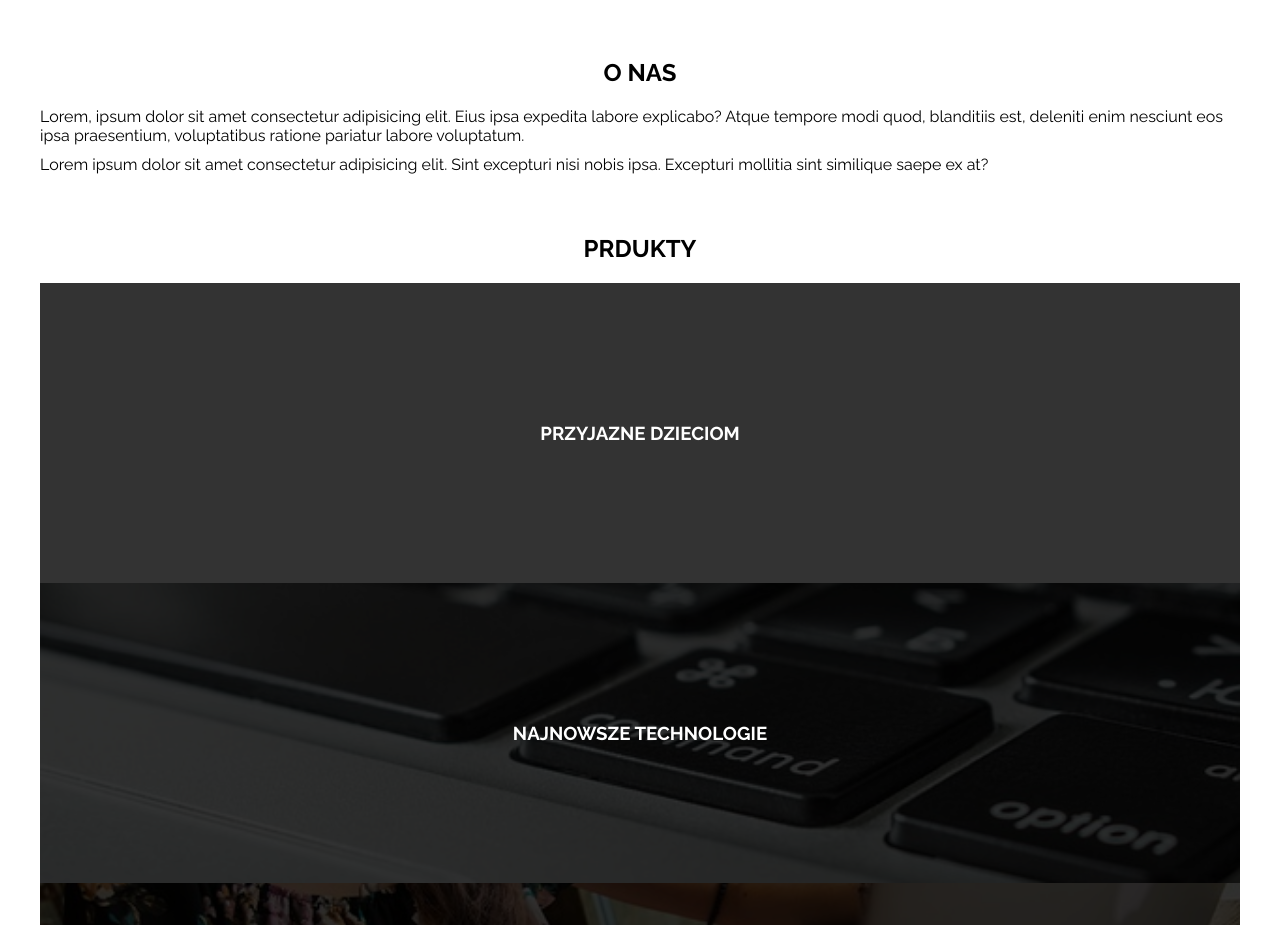
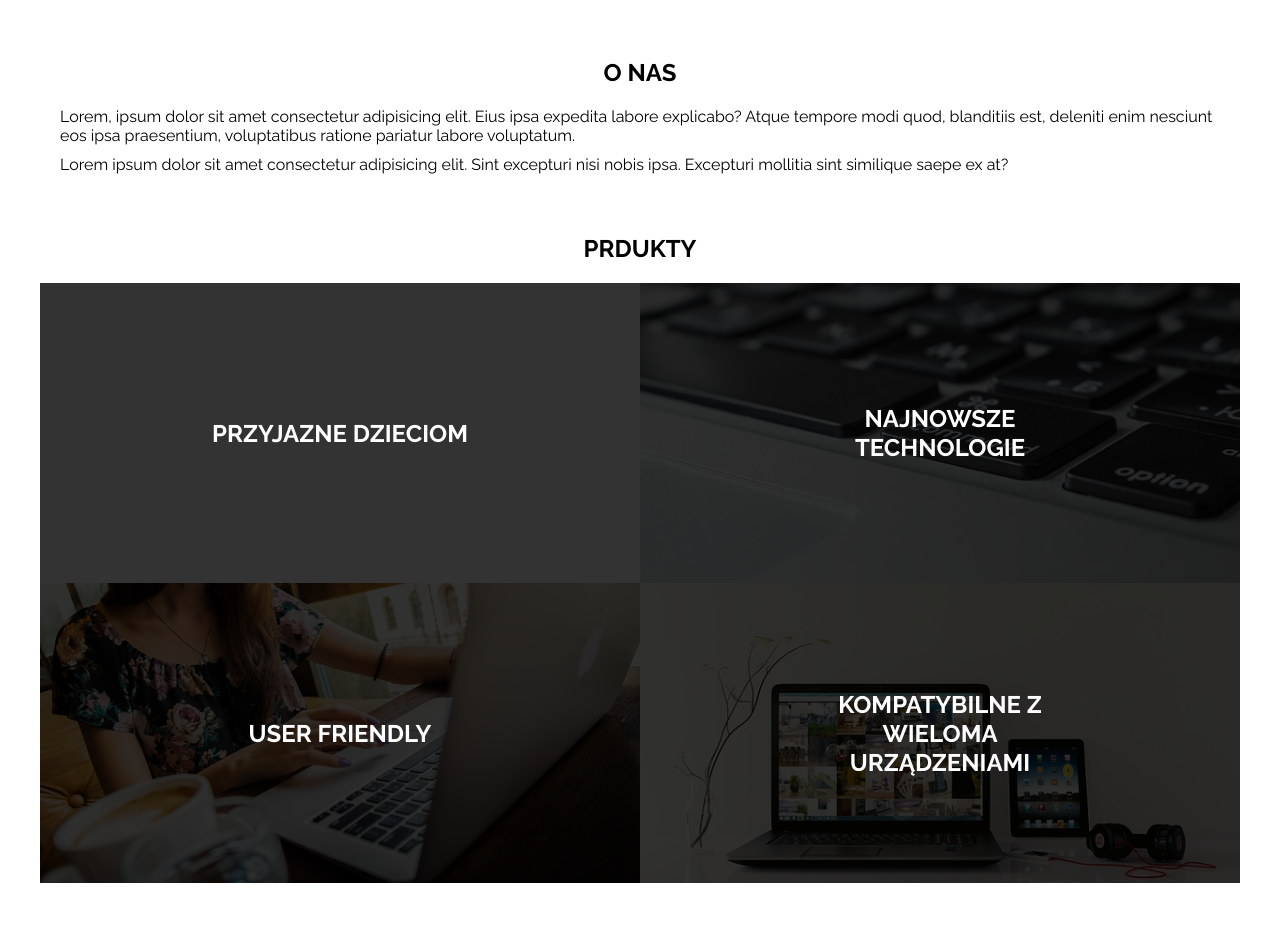
Before and after one commit to sldata/RWD, a plain HTML site: page index.html in a window 1280 px wide. Shown: the part 462-1387 px from the top of the page. Drawn offline with Linux system fonts and the light colour scheme.

Commit message:
added responsivness in products section

```diff
--- a/css/style.css
+++ b/css/style.css
@@ -84,6 +84,7 @@ main {
 
 .about-us-info {
 	margin-bottom: 10px;
+	padding: 0 20px;
 }
 
 /* PRODUCTS */
@@ -91,6 +92,7 @@ main {
 .products {
 	margin: 60px auto;
 }
+
 .product h3 {
 	text-transform: uppercase;
 }
@@ -144,6 +146,19 @@ main {
 		height: 400px;
 		background-image: url('../img/hero_big.jpg');
 	}
+	.product h3 {
+		font-size: 24px;
+	}
+}
+
+@media (min-width: 992px) {
+	.products-box {
+		font-size: 0;
+	}
+	.product {
+		width: 50%;
+		display: inline-block;
+	}
 }
 
 @media (min-width: 1200px) {
--- a/index.html
+++ b/index.html
@@ -51,6 +51,7 @@
         <section class="products wrapper">
             <h2 class="section-title">prdukty</h2>
 
+            <div class="products-box">
                 <div class="product first-product">
                     <div class="hero-bg">
                         <div class="hero-text">
@@ -79,6 +80,7 @@
                         </div>
                     </div>
                 </div>
+            </div>
         </section>
     </main>
     <footer></footer>
```
Lines whose indentation alone changed are shown as unchanged.
